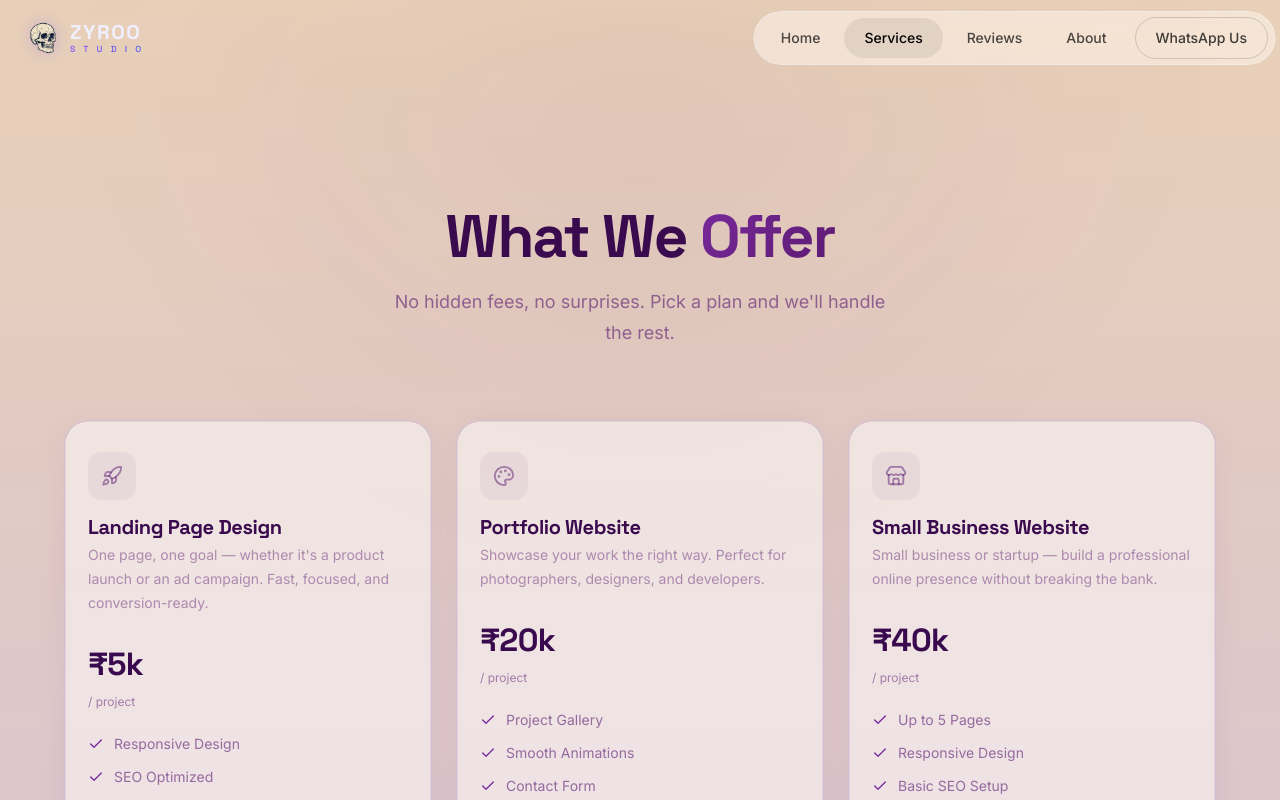
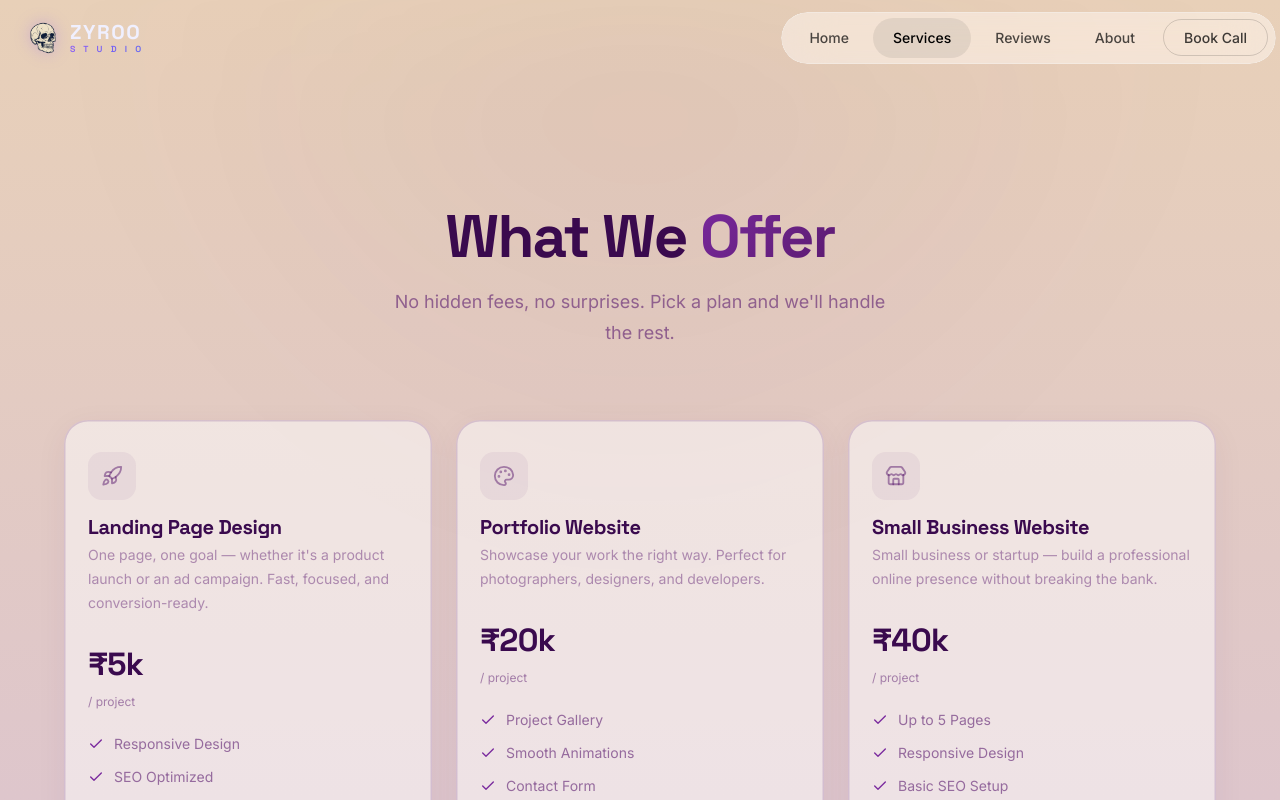
Before and after one commit to Kamlender/zyroo-website, a Next.js app: page /services in a window 1280 px wide. Shown: the top 800 px of the page. Built offline with nearby package versions, Linux system fonts and the light colour scheme.

Commit message:
fix: restore call popup, only update WhatsApp number to 8278148729

```diff
--- a/src/app/layout.tsx
+++ b/src/app/layout.tsx
@@ -92,6 +92,7 @@ export default function RootLayout({
             description:
               'Web design studio based in Faridabad, India, building websites, online stores, and web apps for small businesses, startups, and healthcare providers.',
             email: 'jha@tinytoono.in',
+            telephone: '+91-8278148729',
             priceRange: '₹5,000–₹60,000',
             areaServed: [
               { '@type': 'City', name: 'Faridabad' },
--- a/src/components/Footer.tsx
+++ b/src/components/Footer.tsx
@@ -21,6 +21,10 @@ export default function Footer() {
               We design and build premium websites for local businesses that turn visitors into customers, allowing you to focus on running your business.
             </p>
             <div className={styles.footerContactInfo}>
+              <span className={styles.footerContactItem}>
+                <svg xmlns="http://www.w3.org/2000/svg" width="16" height="16" viewBox="0 0 24 24" fill="none" stroke="currentColor" strokeWidth="2" strokeLinecap="round" strokeLinejoin="round"><path d="M22 16.92v3a2 2 0 0 1-2.18 2 19.79 19.79 0 0 1-8.63-3.07 19.5 19.5 0 0 1-6-6 19.79 19.79 0 0 1-3.07-8.67A2 2 0 0 1 4.11 2h3a2 2 0 0 1 2 1.72 12.84 12.84 0 0 0 .7 2.81 2 2 0 0 1-.45 2.11L8.09 9.91a16 16 0 0 0 6 6l1.27-1.27a2 2 0 0 1 2.11-.45 12.84 12.84 0 0 0 2.81.7A2 2 0 0 1 22 16.92z"/></svg>
+                8278148729
+              </span>
               <a href="mailto:jha@tinytoono.in" className={styles.footerContactItem}>
                 <svg xmlns="http://www.w3.org/2000/svg" width="16" height="16" viewBox="0 0 24 24" fill="none" stroke="currentColor" strokeWidth="2" strokeLinecap="round" strokeLinejoin="round"><rect width="20" height="16" x="2" y="4" rx="2"/><path d="m22 7-8.97 5.7a1.94 1.94 0 0 1-2.06 0L2 7"/></svg>
                 jha@tinytoono.in
--- a/src/components/Navbar.tsx
+++ b/src/components/Navbar.tsx
@@ -11,9 +11,7 @@ export default function Navbar() {
   const [mobileOpen, setMobileOpen] = useState(false);
   const [scrolled, setScrolled] = useState(false);
   const [darkMode, setDarkMode] = useState(false);
-
-  const whatsappNumber = process.env.NEXT_PUBLIC_WHATSAPP_NUMBER || '918278148729';
-  const whatsappUrl = `https://wa.me/${whatsappNumber}?text=${encodeURIComponent('Hi! I want to discuss a web design project.')}`;
+  const [showCallPopup, setShowCallPopup] = useState(false);
 
   useEffect(() => {
     const handleScroll = () => {
@@ -109,19 +107,34 @@ export default function Navbar() {
             >
               About
             </Link>
-            <a
-              href={whatsappUrl}
-              target="_blank"
-              rel="noopener noreferrer"
+            <button
               className={styles.bookCallBtn}
-              onClick={() => setMobileOpen(false)}
+              onClick={() => { setMobileOpen(false); setShowCallPopup(true); }}
             >
-              WhatsApp Us
-            </a>
+              Book Call
+            </button>
           </div>
         </div>
       </nav>
 
+      {/* Call Popup */}
+      {showCallPopup && (
+        <div className={styles.callOverlay} onClick={() => setShowCallPopup(false)}>
+          <div className={styles.callPopup} onClick={(e) => e.stopPropagation()}>
+            <button className={styles.callPopupClose} onClick={() => setShowCallPopup(false)}>
+              ✕
+            </button>
+            <div className={styles.callPopupIcon}>
+              <svg xmlns="http://www.w3.org/2000/svg" width="32" height="32" viewBox="0 0 24 24" fill="none" stroke="currentColor" strokeWidth="2" strokeLinecap="round" strokeLinejoin="round"><path d="M22 16.92v3a2 2 0 0 1-2.18 2 19.79 19.79 0 0 1-8.63-3.07 19.5 19.5 0 0 1-6-6 19.79 19.79 0 0 1-3.07-8.67A2 2 0 0 1 4.11 2h3a2 2 0 0 1 2 1.72 12.84 12.84 0 0 0 .7 2.81 2 2 0 0 1-.45 2.11L8.09 9.91a16 16 0 0 0 6 6l1.27-1.27a2 2 0 0 1 2.11-.45 12.84 12.84 0 0 0 2.81.7A2 2 0 0 1 22 16.92z"/></svg>
+            </div>
+            <h3 className={styles.callPopupTitle}>Call Us Now</h3>
+            <span className={styles.callPopupNumber}>
+              8278148729
+            </span>
+            <p className={styles.callPopupNote}>Tap to call · Free consultation</p>
+          </div>
+        </div>
+      )}
     </>
   );
 }
--- a/src/components/PricingSection.tsx
+++ b/src/components/PricingSection.tsx
@@ -34,8 +34,7 @@ const iconMap: Record<string, React.ElementType> = {
 };
 
 export default function PricingSection() {
-  const whatsappNumber = process.env.NEXT_PUBLIC_WHATSAPP_NUMBER || '918278148729';
-  const whatsappUrl = `https://wa.me/${whatsappNumber}?text=${encodeURIComponent('Hi! I want to discuss a web design project.')}`;
+  const [showCallPopup, setShowCallPopup] = useState(false);
 
   return (
     <>
@@ -163,14 +162,29 @@ export default function PricingSection() {
           <p className={styles.ctaSubtext}>
             Book a free 20-minute strategy call. We&apos;ll audit your current site and show you exactly what&apos;s possible.
           </p>
-          <a href={whatsappUrl} target="_blank" rel="noopener noreferrer" className={styles.ctaButton}>
-            WhatsApp Us
+          <button className={styles.ctaButton} onClick={() => setShowCallPopup(true)}>
+            Book Your Free Call
             <svg xmlns="http://www.w3.org/2000/svg" width="16" height="16" viewBox="0 0 24 24" fill="none" stroke="currentColor" strokeWidth="2.5" strokeLinecap="round" strokeLinejoin="round"><line x1="7" y1="17" x2="17" y2="7"/><polyline points="7 7 17 7 17 17"/></svg>
-          </a>
+          </button>
         </div>
       </section>
 
-
+      {/* Call Popup */}
+      {showCallPopup && (
+        <div className={styles.callOverlay} onClick={() => setShowCallPopup(false)}>
+          <div className={styles.callPopup} onClick={(e) => e.stopPropagation()}>
+            <button className={styles.callPopupClose} onClick={() => setShowCallPopup(false)}>
+              ✕
+            </button>
+            <div className={styles.callPopupIcon}>
+              <svg xmlns="http://www.w3.org/2000/svg" width="32" height="32" viewBox="0 0 24 24" fill="none" stroke="currentColor" strokeWidth="2" strokeLinecap="round" strokeLinejoin="round"><path d="M22 16.92v3a2 2 0 0 1-2.18 2 19.79 19.79 0 0 1-8.63-3.07 19.5 19.5 0 0 1-6-6 19.79 19.79 0 0 1-3.07-8.67A2 2 0 0 1 4.11 2h3a2 2 0 0 1 2 1.72 12.84 12.84 0 0 0 .7 2.81 2 2 0 0 1-.45 2.11L8.09 9.91a16 16 0 0 0 6 6l1.27-1.27a2 2 0 0 1 2.11-.45 12.84 12.84 0 0 0 2.81.7A2 2 0 0 1 22 16.92z"/></svg>
+            </div>
+            <h3 className={styles.callPopupTitle}>Call Us Now</h3>
+            <span className={styles.callPopupNumber}>8278148729</span>
+            <p className={styles.callPopupNote}>Free consultation · No commitments</p>
+          </div>
+        </div>
+      )}
     </>
   );
 }
```
